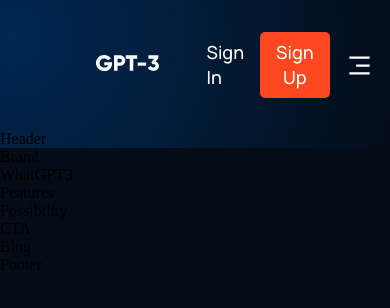
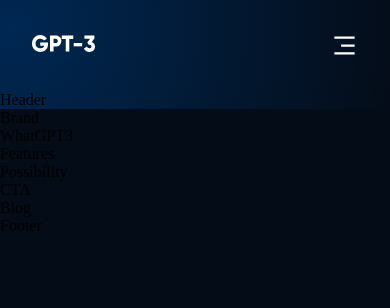
Before and after one commit to realestever/gpt3-website-clone, a React (Create React App) app: page / in a window 390 px wide. Shown: the top 308 px of the page. Built offline with nearby package versions, Linux system fonts and the light colour scheme.

Commit message:
Navbar changes depending on device size

```diff
--- a/src/components/navbar/navbar.css
+++ b/src/components/navbar/navbar.css
@@ -115,3 +115,29 @@
         display: flex;
     }
 }
+
+
+@media screen and (max-width: 700px) {
+    .gpt3__navbar {
+        padding: 2rem 4rem;
+    }
+}
+
+/* mobile */
+@media screen and (max-width: 550px) {
+    .gpt3__navbar {
+        padding: 2rem;
+    }
+
+    .gpt3__navbar-sign{
+        display: none;
+    }
+
+    .gpt3__navbar-menu_container {
+        top: 20px;
+    }
+
+    .gpt3__navbar-menu_container-links-sign {
+        display: block
+    }
+}
```
